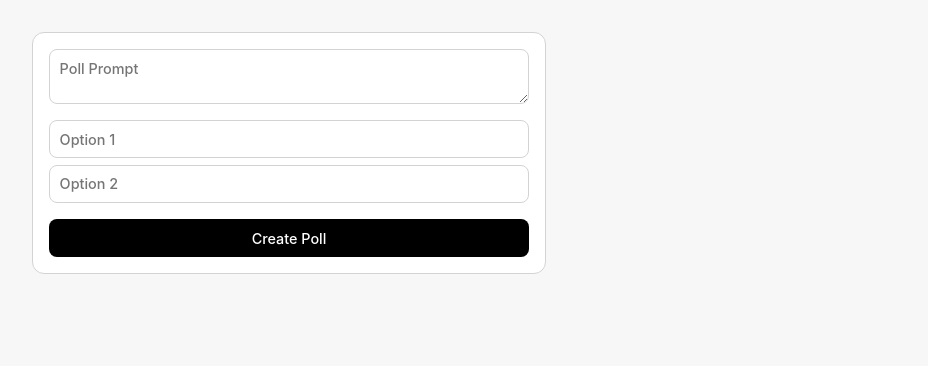
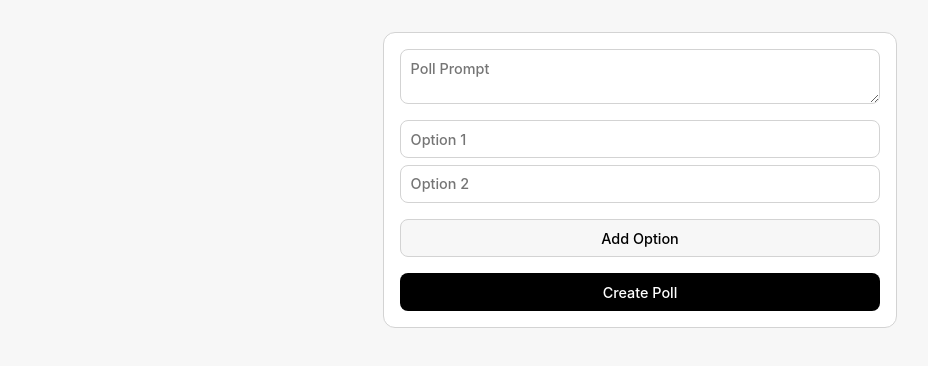
Before and after one commit to JackWRadford/polls-frontend, a React (Vite) app: page / in a window 1280 px wide. Shown: the top 366 px of the page, without its empty margins (0-928 px from the left). Built offline with nearby package versions, Linux system fonts and the light colour scheme.

Commit message:
Updated the CreatePoll component adding update option and add a new option functionality. Improved the Button and Input components.

```diff
--- a/src/components/common/button/Button.tsx
+++ b/src/components/common/button/Button.tsx
@@ -1,21 +1,28 @@
 import clsx from "clsx";
 import styles from "./button.module.css";
+import { ButtonHTMLAttributes } from "react";
 
-interface ButtonProps {
-	label: string;
+interface ButtonProps extends ButtonHTMLAttributes<HTMLButtonElement> {
 	onClick: () => void;
-	type?: "primary" | "secondary";
+	label?: string;
+	level?: "primary" | "secondary";
 }
 
-const Button = ({ label, onClick, type = "primary" }: ButtonProps) => {
-	const secondaryClass = type == "secondary" ? styles.secondary : null;
+const Button = ({
+	onClick,
+	label,
+	level = "primary",
+	...rest
+}: ButtonProps) => {
+	const secondaryClass = level == "secondary" ? styles.secondary : null;
 
 	return (
 		<button
 			className={clsx(styles.button, secondaryClass)}
 			onClick={onClick}
+			{...rest}
 		>
-			{label}
+			{label && label}
 		</button>
 	);
 };
--- a/src/components/common/input/Input.tsx
+++ b/src/components/common/input/Input.tsx
@@ -1,13 +1,26 @@
-import { InputHTMLAttributes } from "react";
+import { ChangeEvent, InputHTMLAttributes } from "react";
 import styles from "./input.module.css";
 
-export interface InputProps extends InputHTMLAttributes<HTMLInputElement> {
+export interface InputProps
+	extends Omit<InputHTMLAttributes<HTMLInputElement>, "onChange"> {
 	placeholder: string;
+	value: string;
+	onChange: (value: string) => void;
 }
 
-const Input = ({ placeholder, ...rest }: InputProps) => {
+const Input = ({ placeholder, value, onChange, ...rest }: InputProps) => {
+	const handleChange = (event: ChangeEvent<HTMLInputElement>) => {
+		onChange(event.target.value);
+	};
+
 	return (
-		<input className={styles.input} placeholder={placeholder} {...rest} />
+		<input
+			className={styles.input}
+			placeholder={placeholder}
+			value={value}
+			onChange={handleChange}
+			{...rest}
+		/>
 	);
 };
 
--- a/src/components/create-poll/CreatePoll.tsx
+++ b/src/components/create-poll/CreatePoll.tsx
@@ -10,6 +10,22 @@ const CreatePoll = () => {
 
 	const handleCreatePoll = () => {};
 
+	const handleOptionChange = (value: string, index: number) => {
+		// Update the relevant option.
+		setOptions((prev) => {
+			const updatedOptions = [...prev];
+			updatedOptions[index] = value;
+			return updatedOptions;
+		});
+	};
+
+	const handleAddOption = () => {
+		setOptions((prev) => {
+			const updatedOptions = [...prev, ""];
+			return updatedOptions;
+		});
+	};
+
 	return (
 		<Card className={styles.container}>
 			<form>
@@ -19,11 +35,24 @@ const CreatePoll = () => {
 						<Input
 							key={index}
 							value={option}
+							onChange={(value: string) =>
+								handleOptionChange(value, index)
+							}
 							placeholder={`Option ${index + 1}`}
 						/>
 					))}
 				</ul>
-				<Button label={"Create Poll"} onClick={handleCreatePoll} />
+				<Button
+					label="Add Option"
+					onClick={handleAddOption}
+					level="secondary"
+					type="button"
+				/>
+				<Button
+					label={"Create Poll"}
+					onClick={handleCreatePoll}
+					type="submit"
+				/>
 			</form>
 		</Card>
 	);
--- a/src/components/create-poll/createPoll.module.css
+++ b/src/components/create-poll/createPoll.module.css
@@ -1,4 +1,5 @@
 .container {
+	margin: 0 auto;
 	max-width: 30rem;
 }
 
```
